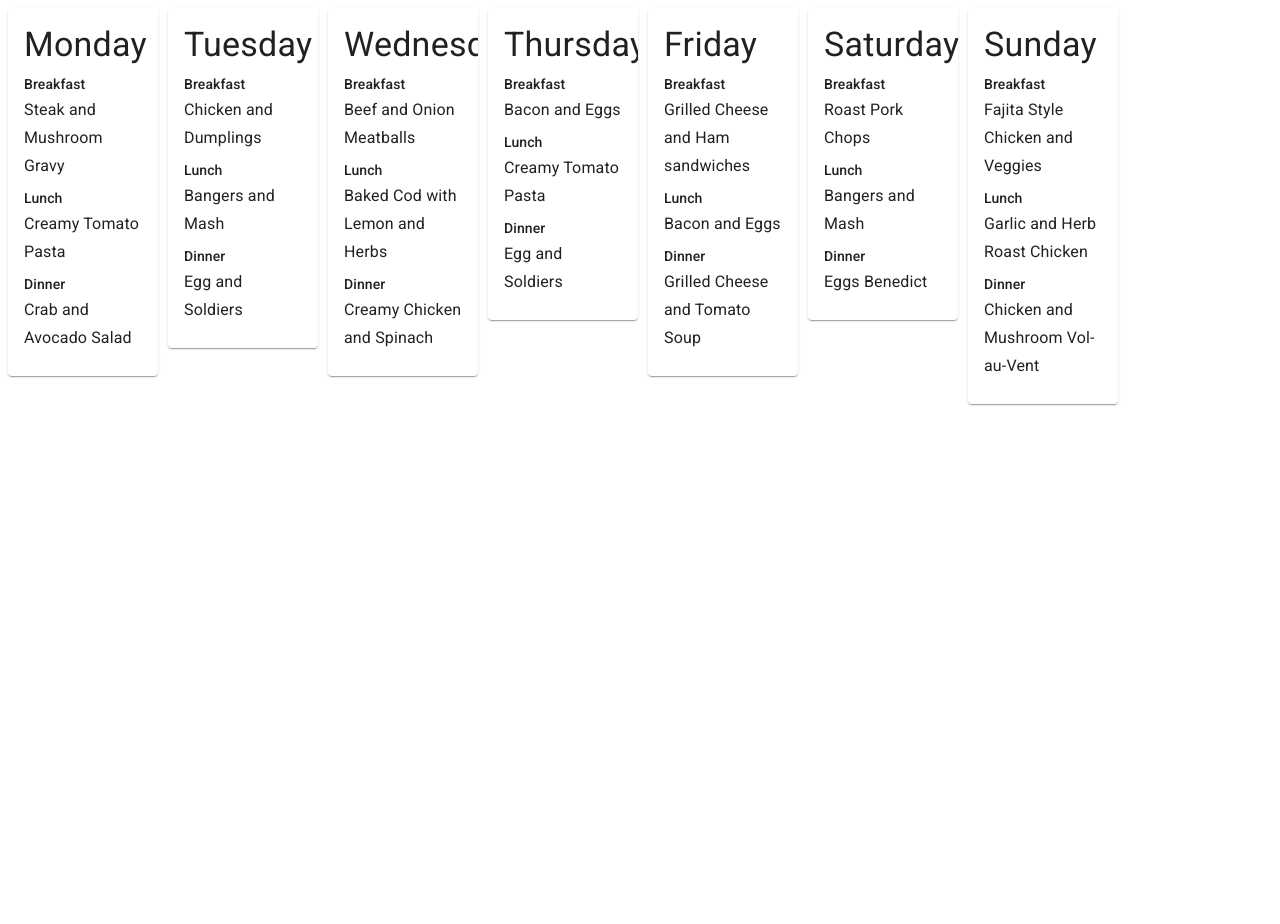
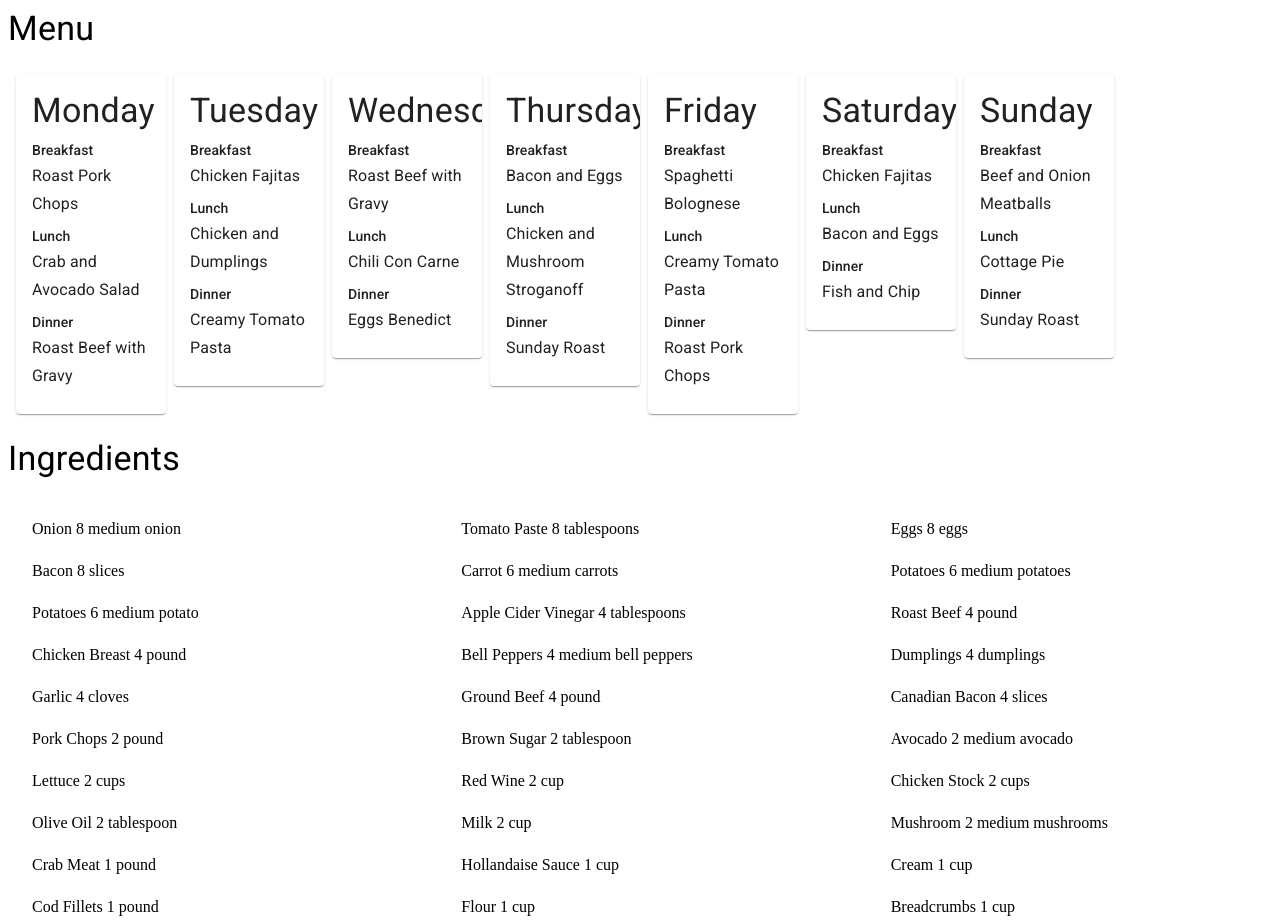
Before and after one commit to jakeyizle/MenuGenerator, a React (Create React App) app: page / in a window 1280 px wide. Before the commit the page ends 800 px from the top, so only its background shows below. Built offline with nearby package versions, Linux system fonts and the light colour scheme.

Commit message:
added ingredient list

```diff
--- a/src/App.tsx
+++ b/src/App.tsx
@@ -1,12 +1,9 @@
-import React, { useEffect, useState } from 'react';
-import { Typography } from '@mui/material';
-import MenuDisplay from './components/MenuDisplay';
+import MenuIngredientDisplay from './components/MenuIngredientDisplay';
 
 function App() {
 
-
   return (
-    <MenuDisplay></MenuDisplay>
+    <MenuIngredientDisplay></MenuIngredientDisplay>
   );
 }
 
--- /dev/null
+++ b/src/components/IngredientListDisplay.tsx
@@ -0,0 +1,16 @@
+import { Grid } from "@mui/material";
+import { Ingredient } from "../models/models";
+
+interface IngredientListDisplayProps {
+    ingredients: Ingredient[]
+}
+
+export const IngredientListDisplay = (props: IngredientListDisplayProps) => {
+    return (
+        <Grid container spacing={{ xs: 2, md: 3 }} columns={{ xs: 4, sm: 8, md: 12 }}>
+            {props.ingredients.map((ingredient, index) => {
+                return <Grid item xs={2} sm={4} md={4} key={index}>{ingredient.name} {ingredient.amount} {ingredient.unit}</Grid>
+            })}
+        </Grid>
+    )
+}
--- a/src/components/MenuDisplay.tsx
+++ b/src/components/MenuDisplay.tsx
@@ -2,17 +2,20 @@ import { useEffect, useState } from "react"
 import { generateMenu } from "../helpers/menuGenerator"
 import MenuDayDisplay from "./MenuDayDisplay"
 import Grid from "@mui/material/Unstable_Grid2/Grid2"
+import { Menu } from "../models/models"
 
-export default function MenuDisplay() {
-    const [menu, setMenu] = useState(generateMenu())
+interface MenuDisplayProps {
+    menu: Menu
+}
 
+export default function MenuDisplay({ menu }: MenuDisplayProps) {
     // render each day of the week
     const renderMenuDays = () => {
         const menuDays = []
         for (let i = 0; i < 7; i++) {
             const menuDay = menu.find(item => item.day === i)!
             menuDays.push(
-                <Grid xs={1.5}>
+                <Grid key={i} xs={1.5}>
                     <MenuDayDisplay key={i} menuDay={menuDay} />
                 </Grid>
             )
--- /dev/null
+++ b/src/components/MenuIngredientDisplay.tsx
@@ -0,0 +1,22 @@
+import React, { useEffect, useState } from 'react';
+import { Stack, Typography } from '@mui/material';
+import MenuDisplay from './MenuDisplay';
+import { generateMenu } from "../helpers/menuGenerator"
+import { aggregateIngredients } from '../helpers/ingredientAggregator';
+import { IngredientListDisplay } from './IngredientListDisplay';
+
+function MenuIngredientDisplay() {
+  const [menu, setMenu] = useState(generateMenu())
+  const ingredientAggregate = aggregateIngredients(menu)
+  console.log(ingredientAggregate)
+  return (
+    <Stack spacing={2}>
+      <Typography variant="h4">Menu</Typography>
+      <MenuDisplay menu={menu}></MenuDisplay>
+      <Typography variant="h4">Ingredients</Typography>
+      <IngredientListDisplay ingredients={ingredientAggregate}></IngredientListDisplay>
+    </Stack>
+  );
+}
+
+export default MenuIngredientDisplay;
--- a/src/fakeData/fakeRecipes.tsx
+++ b/src/fakeData/fakeRecipes.tsx
@@ -4,201 +4,201 @@ export const FAKE_RECIPES: Recipe[] = [
     {
         name: 'Bacon and Eggs',
         ingredients: [
+            { name: 'Bacon', amount: 4, unit: 'slices' },
+            { name: 'Eggs', amount: 2, unit: 'eggs' },
+            { name: 'Milk', amount: 1, unit: 'cup' },
         ]
     },
     {
         name: 'Shepherd\'s Pie',
         ingredients: [
+            { name: 'Ground Beef', amount: 1, unit: 'pound' },
+            { name: 'Onion', amount: 1, unit: 'medium onion' },
+            { name: 'Carrot', amount: 2, unit: 'medium carrots' },
         ]
     },
     {
         name: 'Chicken and Dumplings',
         ingredients: [
+            { name: 'Chicken Breast', amount: 1, unit: 'pound' },
+            { name: 'Chicken Stock', amount: 2, unit: 'cups' },
+            { name: 'Dumplings', amount: 4, unit: 'dumplings' },
         ]
     },
     {
         name: 'Sunday Roast',
         ingredients: [
+            { name: 'Roast Beef', amount: 1, unit: 'pound' },
+            { name: 'Carrot', amount: 2, unit: 'medium carrots' },
+            { name: 'Potatoes', amount: 2, unit: 'medium potatoes' },
         ]
     },
     {
         name: 'Spaghetti Bolognese',
         ingredients: [
+            { name: 'Ground Beef', amount: 1, unit: 'pound' },
+            { name: 'Onion', amount: 1, unit: 'medium onion' },
+            { name: 'Tomato Paste', amount: 2, unit: 'tablespoons' },
         ]
     },
     {
         name: 'Chicken Fajitas',
         ingredients: [
+            { name: 'Chicken Breast', amount: 1, unit: 'pound' },
+            { name: 'Bell Peppers', amount: 2, unit: 'medium bell peppers' },
+            { name: 'Onion', amount: 1, unit: 'medium onion' },
         ]
     },
     {
         name: 'Roast Beef with Gravy',
         ingredients: [
+            { name: 'Roast Beef', amount: 1, unit: 'pound' },
+            { name: 'Onion', amount: 1, unit: 'medium onion' },
+            { name: 'Red Wine', amount: 1, unit: 'cup' },
         ]
     },
     {
         name: 'Mac and Cheese',
         ingredients: [
+            { name: 'Macaroni', amount: 1, unit: 'cup' },
+            { name: 'Milk', amount: 2, unit: 'cups' },
+            { name: 'Cheese', amount: 1, unit: 'cup' },
         ]
     },
     {
-        name: 'Fish and Chips',
+        name: 'Fish and Chip',
         ingredients: [
+            { name: 'Cod Fillets', amount: 1, unit: 'pound' },
+            { name: 'Potatoes', amount: 2, unit: 'medium potato' },
+            { name: 'Flour', amount: 1, unit: 'cup' },
         ]
     },
     {
         name: 'Chili Con Carne',
         ingredients: [
+            { name: 'Ground Beef', amount: 1, unit: 'pound' },
+            { name: 'Onion', amount: 1, unit: 'medium onion' },
+            { name: 'Tomato Paste', amount: 2, unit: 'tablespoons' },
         ]
     },
     {
         name: 'Eggs Benedict',
         ingredients: [
+            { name: 'Eggs', amount: 4, unit: 'eggs' },
+            { name: 'Canadian Bacon', amount: 4, unit: 'slices' },
+            { name: 'Hollandaise Sauce', amount: 1, unit: 'cup' },
         ]
     },
     {
         name: 'Creamy Tomato Pasta',
         ingredients: [
+            { name: 'Tomato Paste', amount: 2, unit: 'tablespoons' },
+            { name: 'Olive Oil', amount: 1, unit: 'tablespoon' },
+            { name: 'Garlic', amount: 2, unit: 'cloves' },
         ]
     },
     {
-        name: 'Grilled Cheese Sandwich',
+        name: 'Grilled Cheese sandwiches',
         ingredients: [
+            { name: 'Cheese', amount: 2, unit: 'slices' },
+            { name: 'Bread', amount: 2, unit: 'slices' },
+            { name: 'Butter', amount: 1, unit: 'tablespoon' },
         ]
     },
     {
         name: 'Steak and Kidney Pie',
         ingredients: [
+            { name: 'Steak', amount: 1, unit: 'pound' },
+            { name: 'Kidney', amount: 2, unit: 'medium kidneys' },
+            { name: 'Onion', amount: 1, unit: 'medium onion' },
         ]
     },
     {
         name: 'Creamy Chicken and Mushroom',
         ingredients: [
+            { name: 'Chicken Breast', amount: 1, unit: 'pound' },
+            { name: 'Mushroom', amount: 2, unit: 'medium mushrooms' },
+            { name: 'Cream', amount: 1, unit: 'cup' },
         ]
     },
     {
         name: 'Garlic and Herb Roast Chicken',
         ingredients: [
+            { name: 'Chicken Breast', amount: 1, unit: 'pound' },
+            { name: 'Garlic', amount: 2, unit: 'cloves' },
+            { name: 'Fresh Herbs', amount: 1, unit: 'tablespoon' },
         ]
     },
     {
         name: 'Beef and Onion Meatballs',
         ingredients: [
+            { name: 'Ground Beef', amount: 1, unit: 'pound' },
+            { name: 'Onion', amount: 1, unit: 'medium onion' },
+            { name: 'Breadcrumbs', amount: 1, unit: 'cup' },
         ]
     },
     {
         name: 'Crab and Avocado Salad',
         ingredients: [
+            { name: 'Crab Meat', amount: 1, unit: 'pound' },
+            { name: 'Avocado', amount: 2, unit: 'medium avocado' },
+            { name: 'Lettuce', amount: 2, unit: 'cups' },
         ]
     },
     {
         name: 'Bangers and Mash',
         ingredients: [
+            { name: 'Sausages', amount: 4, unit: 'slices' },
+            { name: 'Potatoes', amount: 2, unit: 'medium potatoes' },
+            { name: 'Onion', amount: 1, unit: 'medium onion' },
         ]
     },
     {
         name: 'Cottage Pie',
         ingredients: [
+            { name: 'Ground Beef', amount: 1, unit: 'pound' },
+            { name: 'Onion', amount: 1, unit: 'medium onion' },
+            { name: 'Carrot', amount: 2, unit: 'medium carrots' },
         ]
     },
     {
         name: 'Fajita Style Chicken and Veggies',
         ingredients: [
+            { name: 'Chicken Breast', amount: 1, unit: 'pound' },
+            { name: 'Bell Peppers', amount: 2, unit: 'medium bell peppers' },
+            { name: 'Onion', amount: 1, unit: 'medium onion' },
         ]
     },
     {
         name: 'Creamy Chicken and Broccoli Pasta',
         ingredients: [
+            { name: 'Chicken Breast', amount: 1, unit: 'pound' },
+            { name: 'Broccoli', amount: 2, unit: 'medium broccoli' },
+            { name: 'Tomato Paste', amount: 2, unit: 'tablespoons' },
         ]
     },
     {
         name: 'Egg and Soldiers',
         ingredients: [
+            { name: 'Egg', amount: 4, unit: 'eggs' },
+            { name: 'Bacon', amount: 4, unit: 'slices' },
+            { name: 'Hollandaise Sauce', amount: 1, unit: 'cup' },
         ]
     },
     {
         name: 'Chicken and Mushroom Stroganoff',
         ingredients: [
+            { name: 'Chicken Breast', amount: 1, unit: 'pound' },
+            { name: 'Mushroom', amount: 2, unit: 'medium mushrooms' },
+            { name: 'Cream', amount: 1, unit: 'cup' }
         ]
     },
     {
         name: 'Roast Pork Chops',
         ingredients: [
-        ]
-    },
-    {
-        name: 'Creamy Chicken and Spinach',
-        ingredients: [
-        ]
-    },
-    {
-        name: 'Grilled Cheese and Tomato Soup',
-        ingredients: [
-        ]
-    },
-    {
-        name: 'Beef and Guinness Stew',
-        ingredients: [
-        ]
-    },
-    {
-        name: 'Chicken and Bacon Quesadillas',
-        ingredients: [
-        ]
-    },
-    {
-        name: 'Baked Cod with Lemon and Herbs',
-        ingredients: [
-        ]
-    },
-    {
-        name: 'Creamy Chicken and Leek Soup',
-        ingredients: [
-        ]
-    },
-    {
-        name: 'Steak and Mushroom Gravy',
-        ingredients: [
-        ]
-    },
-    {
-        name: 'Roast Chicken with Lemon and Garlic',
-        ingredients: [
-        ]
-    },
-    {
-        name: 'Chicken and Broccoli Fritters',
-        ingredients: [
-        ]
-    },
-    {
-        name: 'Creamy Chicken and Mushroom Risotto',
-        ingredients: [
-        ]
-    },
-    {
-        name: 'Bangers and Mash with Onion Gravy',
-        ingredients: [
-        ]
-    },
-    {
-        name: 'Chicken and Mushroom Vol-au-Vent',
-        ingredients: [
-        ]
-    },
-    {
-        name: 'Beef and Onion Meatloaf',
-        ingredients: [
-        ]
-    },
-    {
-        name: 'Creamy Chicken and Asparagus',
-        ingredients: [
-        ]
-    },
-    {
-        name: 'Grilled Cheese and Ham sandwiches',
-        ingredients: [
+            { name: 'Pork Chops', amount: 1, unit: 'pound' },
+            { name: 'Apple Cider Vinegar', amount: 2, unit: 'tablespoons' },
+            { name: 'Brown Sugar', amount: 1, unit: 'tablespoon' }
         ]
     },
 ]
--- /dev/null
+++ b/src/helpers/ingredientAggregator.tsx
@@ -0,0 +1,26 @@
+import { Ingredient, Menu } from "../models/models";
+
+export const aggregateIngredients = (menu: Menu): Ingredient[] => {
+    const ingredients = menu.map(menuDay => {
+        return menuDay.menuItems.map(menuItem => {
+            return menuItem.recipe.ingredients
+        })
+    }).flat().flat()
+
+    const uniqueIngredients = getUnqiueIngredients(ingredients)
+    const aggregateIngredients = uniqueIngredients.map(ingredient => {
+        return {
+            name: ingredient.name,
+            amount: ingredients.filter(i => i.name === ingredient.name).reduce((sum, i) => sum + i.amount, 0),
+            unit: ingredient.unit
+        }
+    })
+    // sort by descending amount
+    return aggregateIngredients.sort((a, b) => b.amount - a.amount)
+}
+
+// takes a list of ingredients and returns a list of unique name and unit combinations
+const getUnqiueIngredients = (ingredients: Ingredient[]): Ingredient[] => {
+    const uniqueIngredients = ingredients.filter((ingredient, index) => ingredients.findIndex(i => i.name === ingredient.name && i.unit === ingredient.unit) === index)
+    return uniqueIngredients
+}
--- a/src/models/models.tsx
+++ b/src/models/models.tsx
@@ -2,6 +2,7 @@ export type Ingredient = {
     name: string
     amount: number
     unit: string
+    [key: string]: any;
 }
 
 export type Recipe = {
@@ -11,7 +12,6 @@ export type Recipe = {
 
 export type MealType = 'Breakfast' | 'Lunch' | 'Dinner'
 
-// export type Day = 'monday' | 'tuesday' | 'wednesday' | 'thursday' | 'friday' | 'saturday' | 'sunday'
 export enum Day {
     'Monday' = 0,
     'Tuesday' = 1,
```
